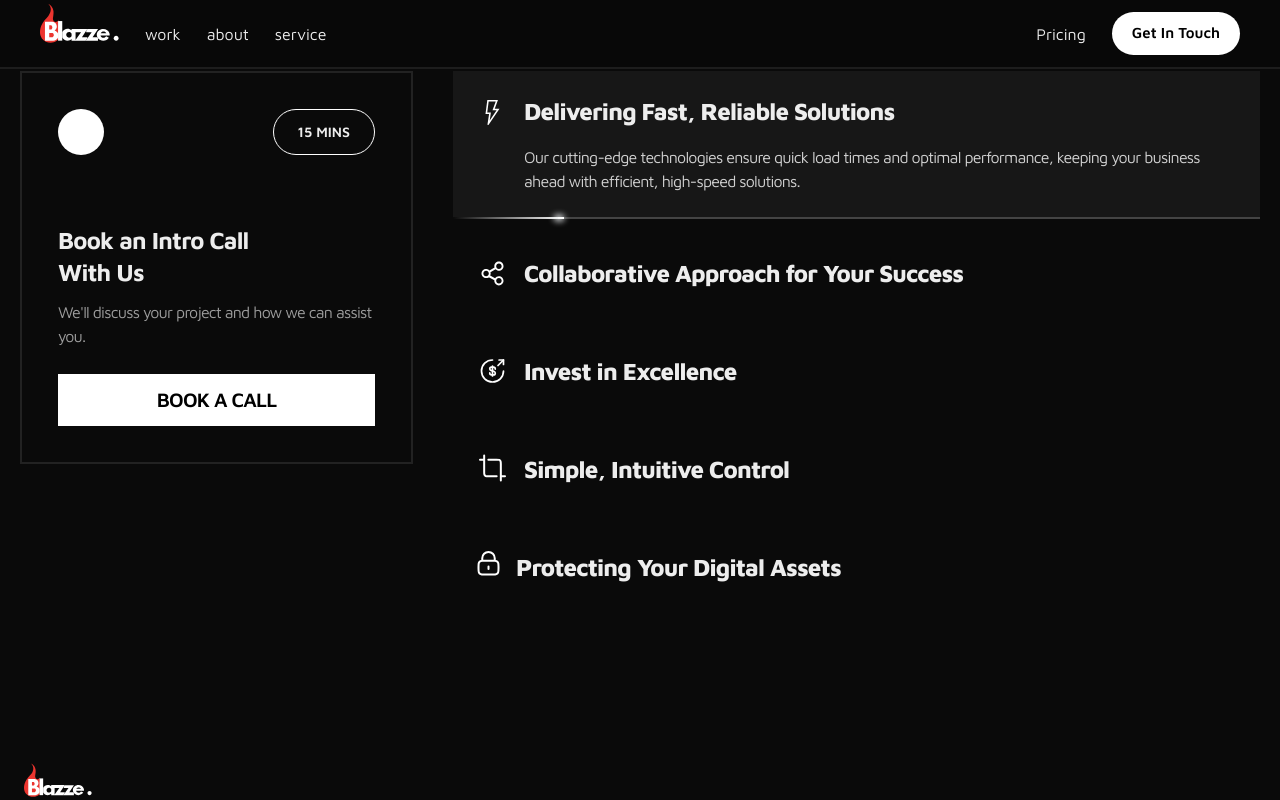
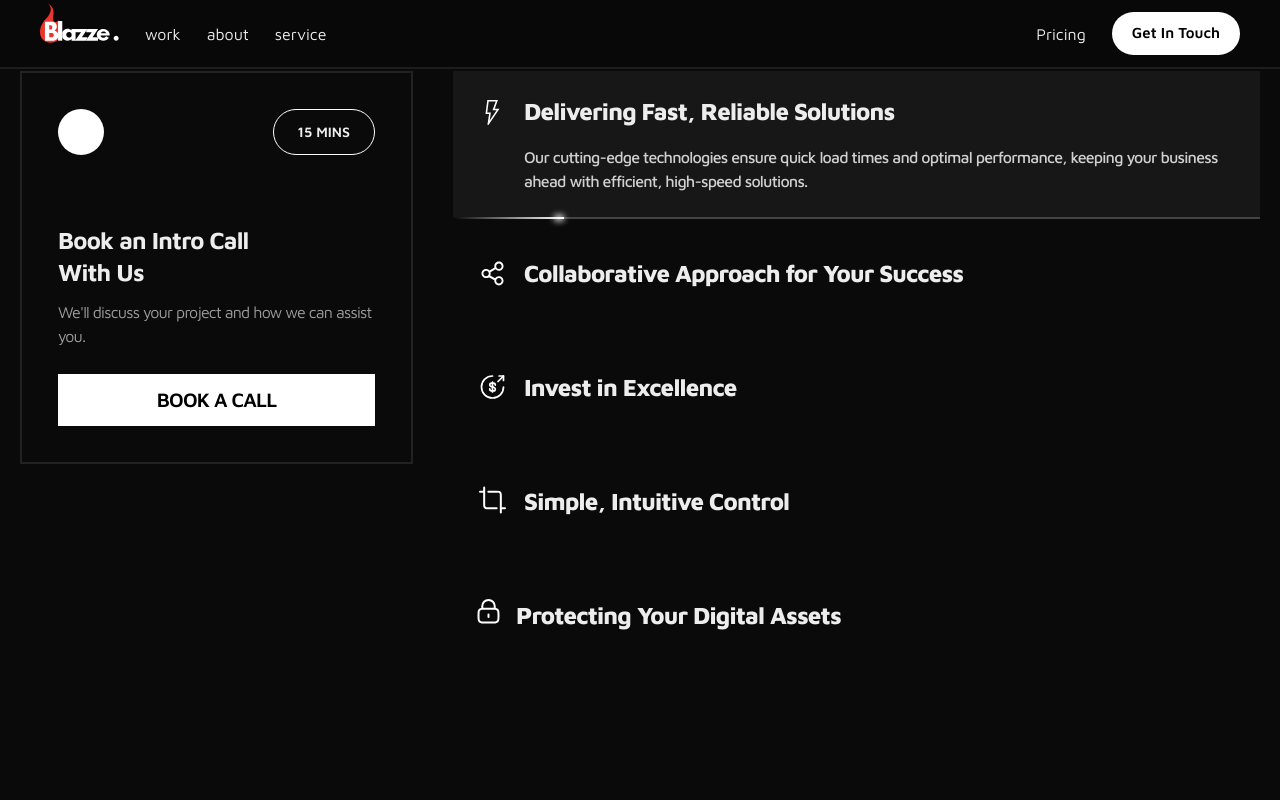
Before and after one commit to blazzestudios/blazee, a Next.js app: page / in a window 1280 px wide. Both pictures are taken after a click on the button "BOOK A CALL". Built offline with nearby package versions, Linux system fonts and the light colour scheme.

Commit message:
Update _WhyBlazze.tsx

```diff
--- a/src/app/_WhyBlazze.tsx
+++ b/src/app/_WhyBlazze.tsx
@@ -90,9 +90,17 @@ export default function WhyBlazze() {
               <Image className="h-fit" alt="icon" src={li.logo} />
               <div className="flex flex-col w-full justify-between items-start leading-[26px] tracking-tighter gap-4">
                 <p className="text-2xl font-extrabold">{li.title}</p>
-                {selectedIndex === i && (
-                  <p className="text-base text-white/80">{li.subtitle}</p>
-                )}
+                <div
+                  className={`overflow-hidden transition-all  ease-in-out ${
+                    selectedIndex === i
+                      ? "max-h-[200px] opacity-100 duration-700"
+                      : "max-h-0 opacity-0 duration-0"
+                  }`}
+                >
+                  <p className="text-base font-medium text-white/80 ">
+                    {li.subtitle}
+                  </p>
+                </div>
               </div>
             </div>
 
```
